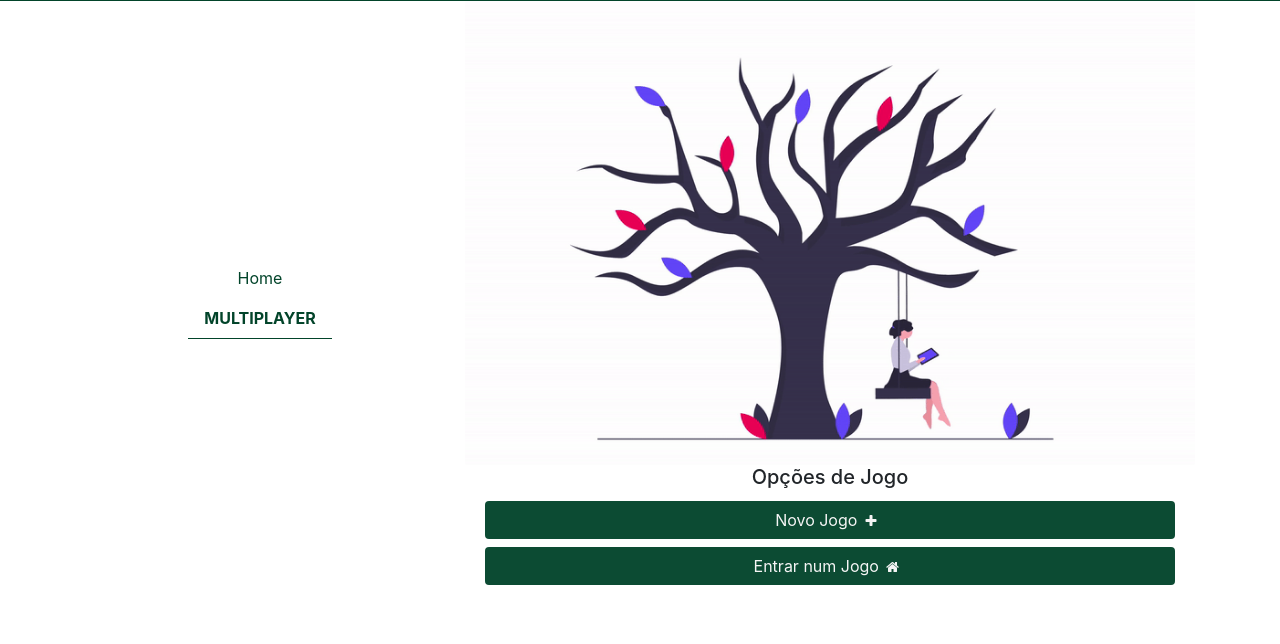
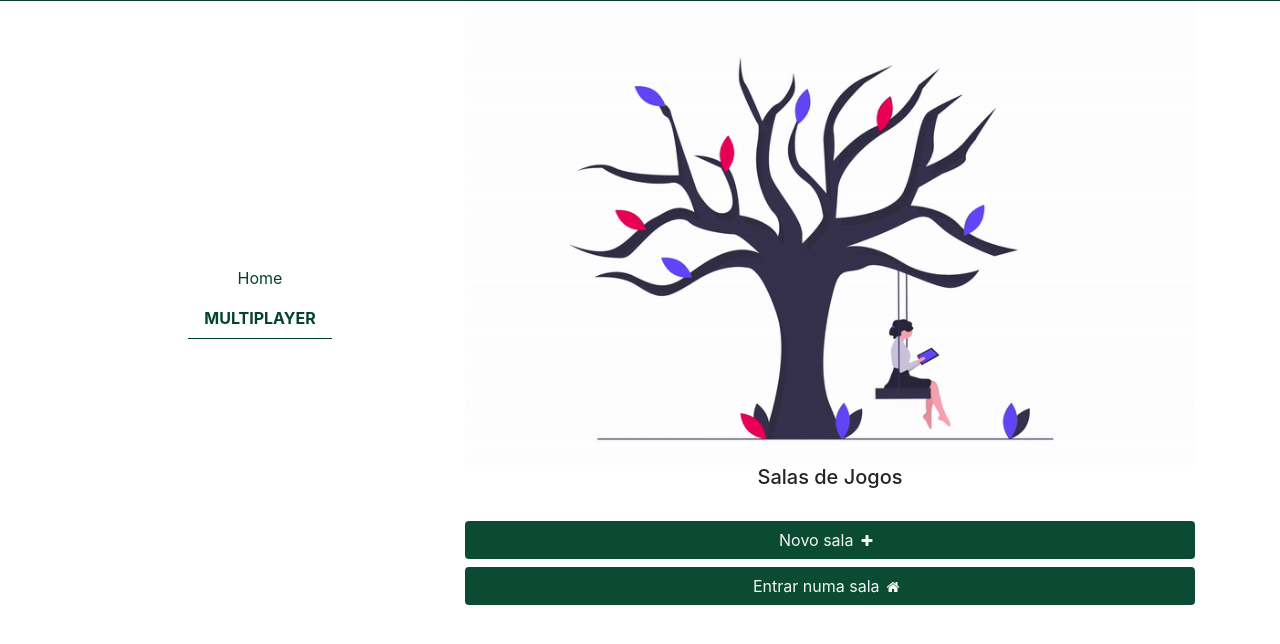
Before and after one commit to antoniocumbe97/Multiplayer, a website: page public/views/multiplayer.html in a window 1280 px wide. Shown: the part 86-730 px from the top of the page. Drawn offline with Linux system fonts and the light colour scheme.

Commit message:
Mensagens

```diff
--- a/public/views/multiplayer.html
+++ b/public/views/multiplayer.html
@@ -47,23 +47,23 @@
 						</div>
 						<div class="">
 							<div class="card-body pt-0">
-					  <h5 class="card-title text-center">Opções de Jogo</h5>
-					  <div>
+								<h5 class="card-title text-center">Salas de Jogos</h5>
+							</div>
 							<!-- Criar Jogo -->
 							<div class="form-group btn-container mb-2">
-							<button class="btn login_cover btn-block" id="playerOneCreate">Novo Jogo <i class="fa fa-plus fa-lg fa-fw"></i></button>
+								<button class="btn login_cover btn-block" id="playerOneCreateRoom">Novo sala <i class="fa fa-plus fa-lg fa-fw"></i></button>
 							</div>
 							<!-- Aceitar convite -->
 							<div class="form-group btn-container mb-2">
-						  <button  class="btn login_cover btn-block" id="playerTwoJoin">Entrar num Jogo <i class="fa fa-home fa-lg fa-fw"></i></button>
-						</div>
-					</div>
+								<button  class="btn login_cover btn-block" id="playerTwoJoinRoom">Entrar numa sala <i class="fa fa-home fa-lg fa-fw"></i></button>
 							</div>
 						</div>
 					</div>
 				</div>
 			</main>
+
 		</div>
+		<script>document.getElementById('username').innerText = localStorage.getItem('username');</script>
 		<script src="/assets/js/jquery-3.5.1.min.js"></script>
 		<script src="/assets/js/plugins/home.js"></script>
 	</body>
```
Lines whose indentation alone changed are shown as unchanged.
